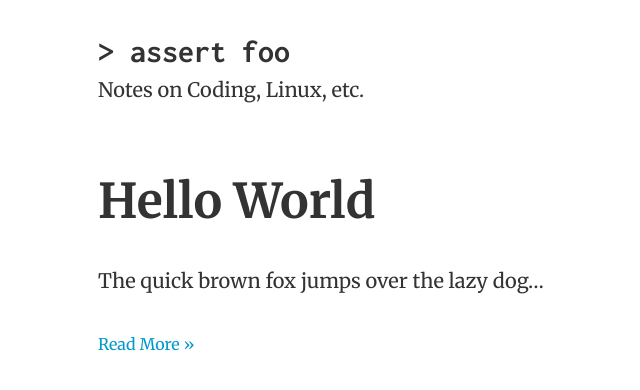
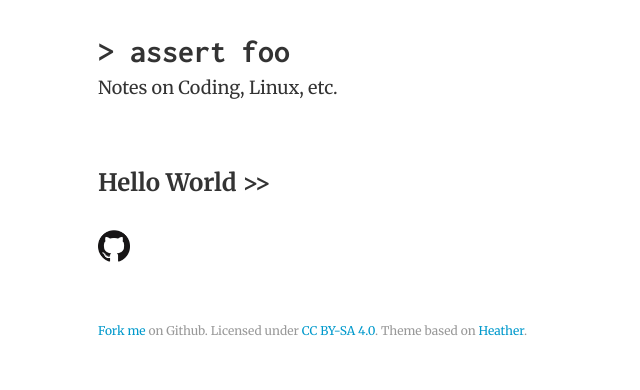
Before and after one commit to worblehat/worblehat.github.io, a Jekyll site: the page built from index.html, in a window 1280 px wide. Shown: the top 390 px of the page, without its empty margins (158-798 px from the left). Built offline with Jekyll 4.4.1, drawn with Linux system fonts in a browser that asks for light colours; Markdown is read by kramdown in place of the engine named in the settings.

Commit message:
Customization of the theme.

```diff
--- a/_config.yml
+++ b/_config.yml
@@ -5,4 +5,5 @@ markdown: rdiscount
 #url: "http://localhost:4000"
 url: "http://worblehat.github.io"
 exclude: [README.md]
+excerpt_separator: ""   #Disable automatic excerpts
 permalink: /:title
--- a/_includes/_footer.html
+++ b/_includes/_footer.html
@@ -1,3 +1,8 @@
+<p class="footer gray">
+<a href="https://github.com/worblehat/worblehat.github.io">Fork me</a> on Github.
+Licensed under <a rel="license" href="http://creativecommons.org/licenses/by-sa/4.0/">CC BY-SA 4.0</a>.
+Theme based on <a href="http://jxnblk.github.io/Heather/">Heather</a>.
+</p>
 </div>
 </body>
 </html>
--- a/_includes/_header.html
+++ b/_includes/_header.html
@@ -1,6 +1,6 @@
 <div class="wrap">
 
 <header class="mb">
-  <h1 class="h2 m-0 mono"><a href="{{site.url}}">{{site.name}}</a></h1>
-  <p>{{site.description}}</p>
+  <h1 class="m-0 site-title mono"><a href="{{site.url}}">{{site.name}}</a></h1>
+  <p class="site-desc">{{site.description}}</p>
 </header>
--- a/_layouts/post.html
+++ b/_layouts/post.html
@@ -2,9 +2,10 @@
 {% include _header.html %}
 <main>
 <article class="post">
-  <h1><a href="{{ site.url }}{{ page.url }}" title="{{ page.title }}">{{ page.title }}</a></h1>
+  <h1 class="post-title"><a href="{{ site.url }}{{ page.url }}" title="{{ page.title }}">{{ page.title }}</a></h1>
+  <hr class="title-line">
   {{ content }}
-  <p class="small gray"><time datetime="{{ page.date | date: "%Y-%m-%d"}}">{{ page.date | date_to_long_string }}</time></p>
+  <p class="small gray">Updated on <time datetime="{{ page.date | date: "%Y-%m-%d"}}">{{ page.date | date_to_long_string }}</time></p>
 </article>
 </main>
 {% include _footer.html %}
--- a/index.html
+++ b/index.html
@@ -3,9 +3,10 @@ layout: default
 ---
 
 {% for post in site.posts %}
-<article class="post">
-  <h1><a href="{{ site.url }}{{ post.url }}" title="{{ post.title }}">{{ post.title }}</a></h1>
-  {{ post.excerpt }}
-  <a href="{{ site.url }}{{ post.url }}" title="{{ post.title }}">Read More &raquo;</a>
+<article>
+    <h2><a href="{{ site.url }}{{ post.url }}" title="{{ post.title }}">{{ post.title }} &gt;&gt;</a></h2>
+    <p>{{ post.excerpt }}</p>
 </article>
 {% endfor %}
+
+<a href="https://github.com/worblehat"><img src="github.png" width="32" height="32" border="0" alt="<b>Github</b>"></a>
--- a/style.css
+++ b/style.css
@@ -1,8 +1,7 @@
 /* Styles for Heather - A Hyperminimal Jekyll Theme */
 
 /* BASSCSS Reset - http://jxnblk.github.io/basscss */
-body, h1, h2, h3, h4, h5, h6, dl, ol, ul, p,
-button, input, select, textarea {
+body, h1, h2, h3, h4, h5, h6, dl, ol, ul, p, button, input, select, textarea {
   margin: 0;
 }
 
@@ -15,7 +14,6 @@ article, aside, details, figcaption, figure, footer, header, main, nav, section,
   display: block;
 }
 
-
 body {
   color: #333;
   font-size: 100%;
@@ -23,30 +21,50 @@ body {
   font-family: 'Merriweather', serif;
 }
 
+.site-title {
+    font-size: 32px;
+    margin-bottom: 16px;
+}
+
+.site-desc {
+    font-size: 18px;
+}
+
+.post-title {
+    margin-bottom: 8px;
+}
+
 h1, h2, h3, h4, h5, h6 { line-height: 1.25; }
+
 h1, .h1 {
   font-size: 32px;
-  margin-bottom: 32px;
+  margin-bottom: 18px;
 }
+
 h2, .h2, h3, .h3, h4, h5, h6 {
   font-size: 24px;
-  margin-bottom: 16px;
+  margin-bottom: 8px;
 }
+
+h3, .h3, h4, h5, h6 {
+  font-size: 18px;
+}
+
 p, .p {
   font-size: 18px;
   margin-bottom: 32px;
 }
+
 small, .small { font-size: 16px; }
-
-@media screen and (min-width: 640px) {
-  h1, .h1 { font-size: 48px; }
-  h2, .h2 { font-size: 32px; }
-  p, .p   { font-size: 20px; }
-}
 
 a { color: #09c; text-decoration: none; }
 a:hover { color: #069; }
-h1 a { color: #333;}
+h1 a{ color: #333;}
+h2 a{ color: #333;}
+
+.title-line {
+    margin-bottom: 24px;
+}
 
 .wrap {
   width: 90%;
@@ -62,6 +80,11 @@ h1 a { color: #333;}
 .post { margin-bottom: 96px; }
 .post img { max-width: 100%; }
 
+.footer {
+    margin-top: 50px;
+    font-size: 12px;
+}
+
 .center { text-align: center; }
 .fl { float: left; }
 .fr { float: right; }
```
Also changed, not shown: README.md, github.png (added), 1 other file.
